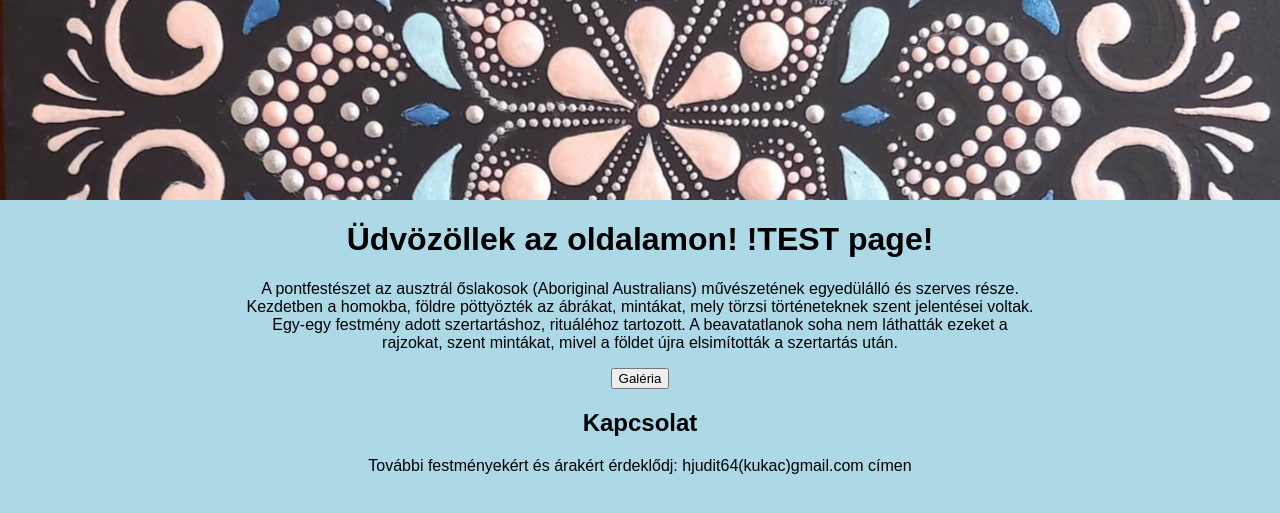
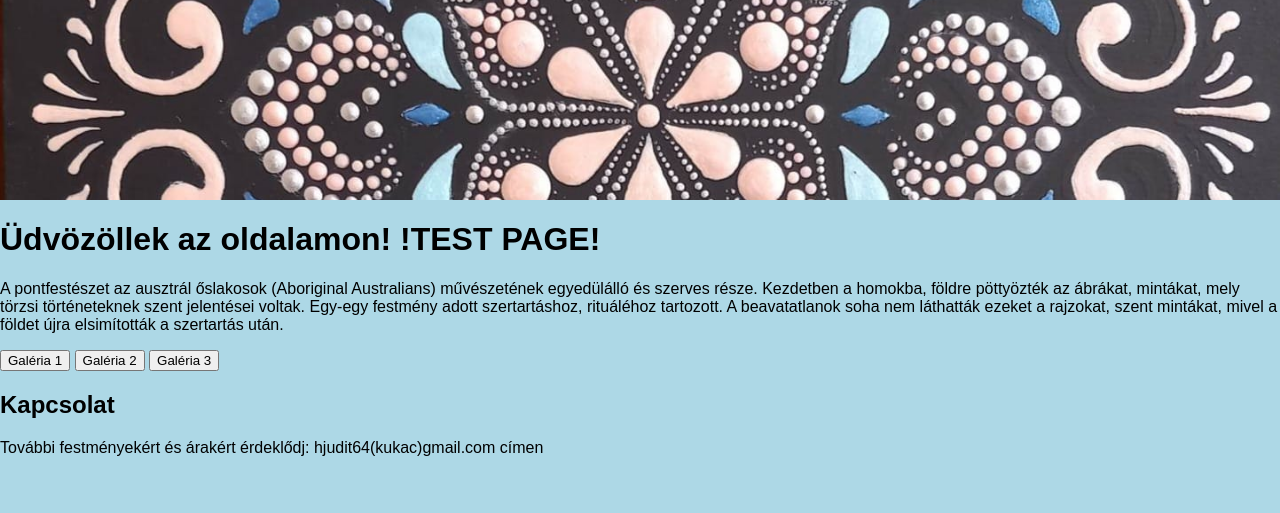
Before and after one commit to balazsvamosi1/balazsvamosi.github.io, a Jekyll site: the page built from index.md, in a window 1280 px wide. Shown: the top 513 px of the page. Built offline with Jekyll 4.4.1, drawn with Linux system fonts in a browser that asks for light colours; some web fonts are replaced; a script that is not in the unit is left out; comment, search, counter and statistics services are not loaded; some of the changed lines change nothing that is shown.

Commit message:
Update index.md

```diff
--- a/index.md
+++ b/index.md
@@ -5,13 +5,15 @@
 ---
 
 <div class="center-text">
-  <h1>Üdvözöllek az oldalamon! !TEST page!</h1>
+  <h1>Üdvözöllek az oldalamon! !TEST PAGE! </h1>
 
   <p>
     A pontfestészet az ausztrál őslakosok (Aboriginal Australians) művészetének egyedülálló és szerves része. Kezdetben a homokba, földre pöttyözték az ábrákat, mintákat, mely törzsi történeteknek szent jelentései voltak. Egy-egy festmény adott szertartáshoz, rituáléhoz tartozott. A beavatatlanok soha nem láthatták ezeket a rajzokat, szent mintákat, mivel a földet újra elsimították a szertartás után.
   </p>
 
-  <button id="gallery-button" onclick="showGallery()">Galéria</button>
+  <button id="gallery-button1" onclick="showGallery('folder1')">Galéria 1</button>
+  <button id="gallery-button2" onclick="showGallery('folder2')">Galéria 2</button>
+  <button id="gallery-button3" onclick="showGallery('folder3')">Galéria 3</button>
 
   <div id="hidden-gallery" style="display: none;"></div>
 
@@ -19,24 +21,7 @@
   <link rel="stylesheet" href="https://cdnjs.cloudflare.com/ajax/libs/simplelightbox/2.7.0/simple-lightbox.min.css">
 
   <style>
-    .center-text {
-      text-align: center;
-      margin: 0 auto;
-      max-width: 800px; /* Set a maximum width for better presentation */
-    }
-
-    .gallery-container {
-      position: fixed;
-      top: 0;
-      left: 0;
-      right: 0;
-      bottom: 0;
-      background-color: rgba(0, 0, 0, 0.8);
-      display: flex;
-      justify-content: center;
-      align-items: center;
-      z-index: 9999;
-    }
+    /* Your CSS styles here */
 
     /* Scale the images in the pop-up to 70% of the screen size */
     #hidden-gallery img {
@@ -46,12 +31,12 @@
   </style>
 
   <script>
-    function showGallery() {
+    function showGallery(folder) {
       var button = document.getElementById('gallery-button');
       var hiddenGallery = document.getElementById('hidden-gallery');
 
       if (hiddenGallery.style.display === 'none') {
-        getImagesFromRepo().then(function (imageURLs) {
+        getImagesFromRepo(folder).then(function (imageURLs) {
           for (var i = 0; i < imageURLs.length; i++) {
             var aTag = document.createElement('a');
             aTag.href = imageURLs[i];
@@ -78,11 +63,11 @@
       }
     }
 
-    function getImagesFromRepo() {
+    function getImagesFromRepo(folder) {
       var username = 'balazsvamosi1';
       var repo = 'balazsvamosi.github.io';
 
-      return fetch('https://api.github.com/repos/' + username + '/' + repo + '/contents/')
+      return fetch('https://api.github.com/repos/' + username + '/' + repo + '/contents/' + folder)
         .then(function (response) {
           return response.json();
         })
```
